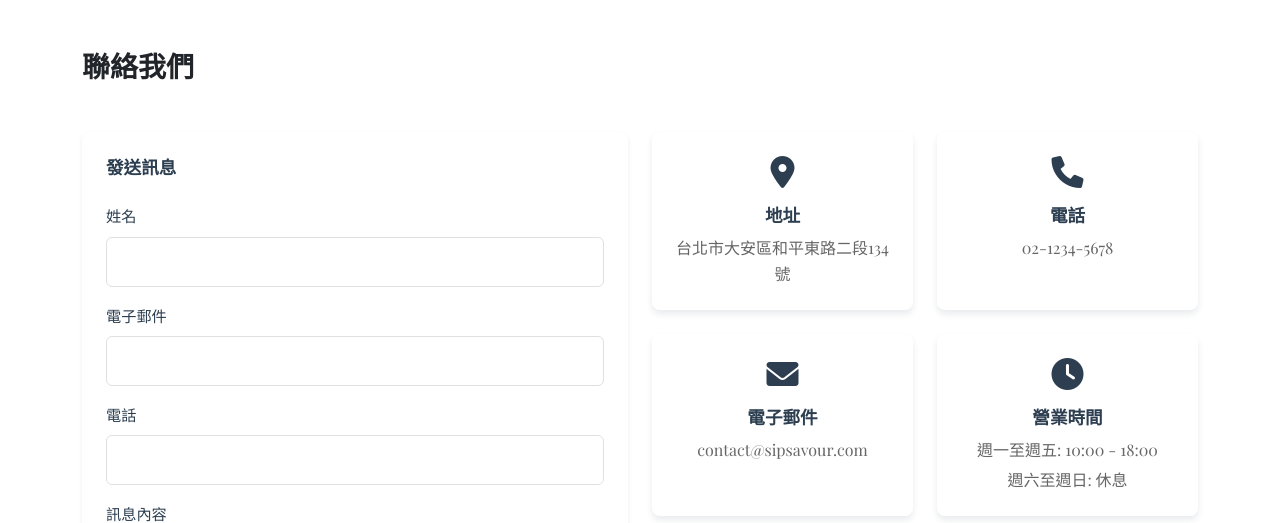
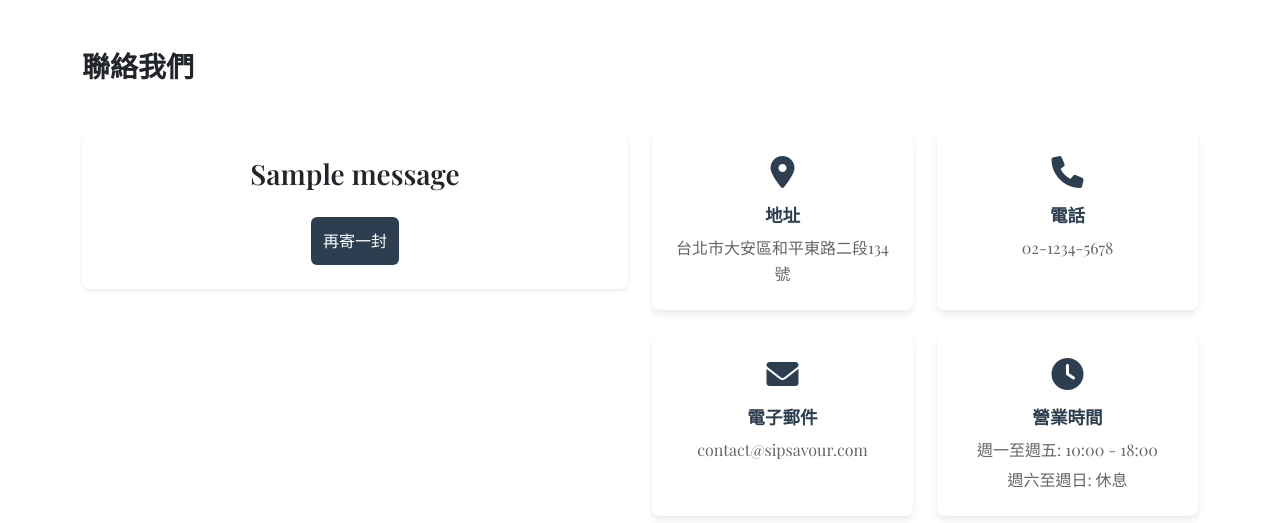
Before and after one commit to Yong-Cheng-Huang/Sip-Savour-Co, a Django app: page /contact/ in a window 1280 px wide. Shown: the part 67-590 px from the top of the page. Run offline with Django 5.2, Linux system fonts and the light colour scheme; tables that the repository leaves empty hold one stand-in row (values such as "Sample post"); one stand-in notice (Sample message) is shown; parts of the project's set-up code (start-up, migrations or seed data) failed here and were passed over.

Commit message:
0603
1線上表單修正

```diff
--- a/templates/contact/contact.html
+++ b/templates/contact/contact.html
@@ -9,10 +9,22 @@
   <div class="row g-4">
     <!-- 聯絡表單 -->
     <div class="col-lg-6">
-      <div class="card shadow-sm">
-        <div class="card-body p-4">
+    <div class="card shadow-sm">
+      <div class="card-body p-4">
+        {% if messages %}
+          {% for message in messages %}
+            {% if message.tags == 'success' %}
+              <!-- 成功訊息 -->
+              <div class="text-center">
+                <h3 class="mb-4">{{ message }}</h3>
+                <form method="GET" action="{% url 'contact:contact' %}">
+                  <button type="submit" class="btn btn-primary">再寄一封</button>
+                </form>
+              </div>
+            {% endif %}
+          {% endfor %}
+        {% else %}
           <h3 class="card-title mb-4">發送訊息</h3>
-
           <form method="POST" action="{% url 'contact:contact' %}">
             {% csrf_token %}
             <div class="mb-3">
@@ -33,9 +45,13 @@
             </div>
             <button type="submit" class="btn btn-primary w-100">發送訊息</button>
           </form>
-        </div>
+        {% endif %}
       </div>
     </div>
+  </div>
+
+
+
 
     <!-- 聯絡資訊 -->
     <div class="col-lg-6">
```
Also changed, not shown: db.sqlite3.
